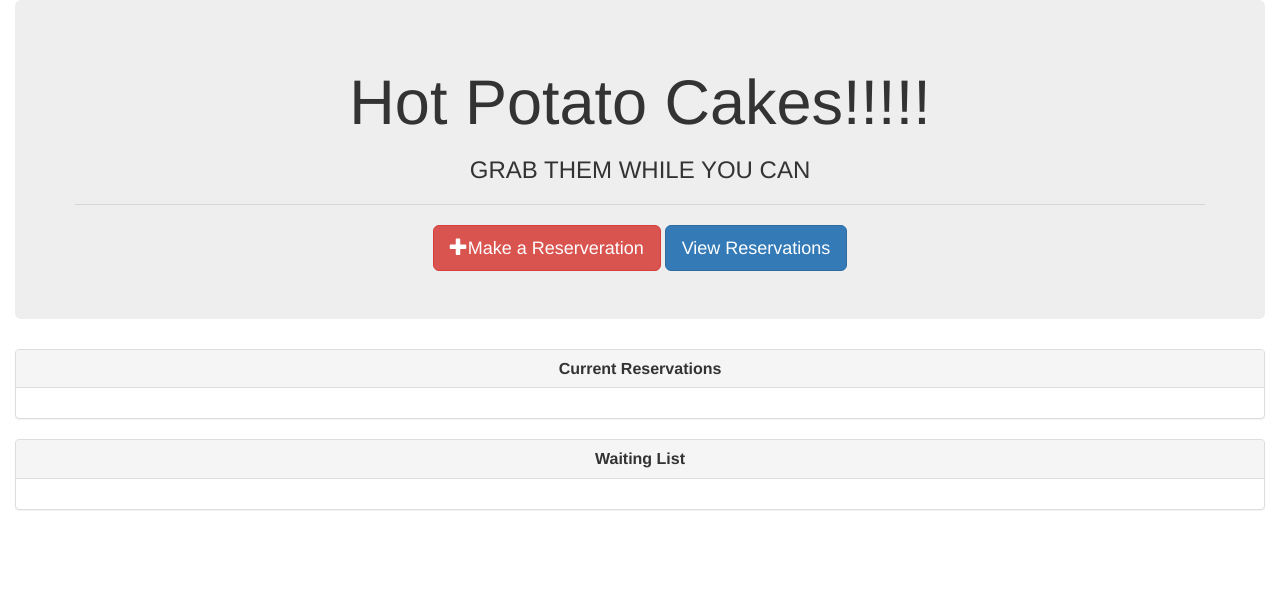
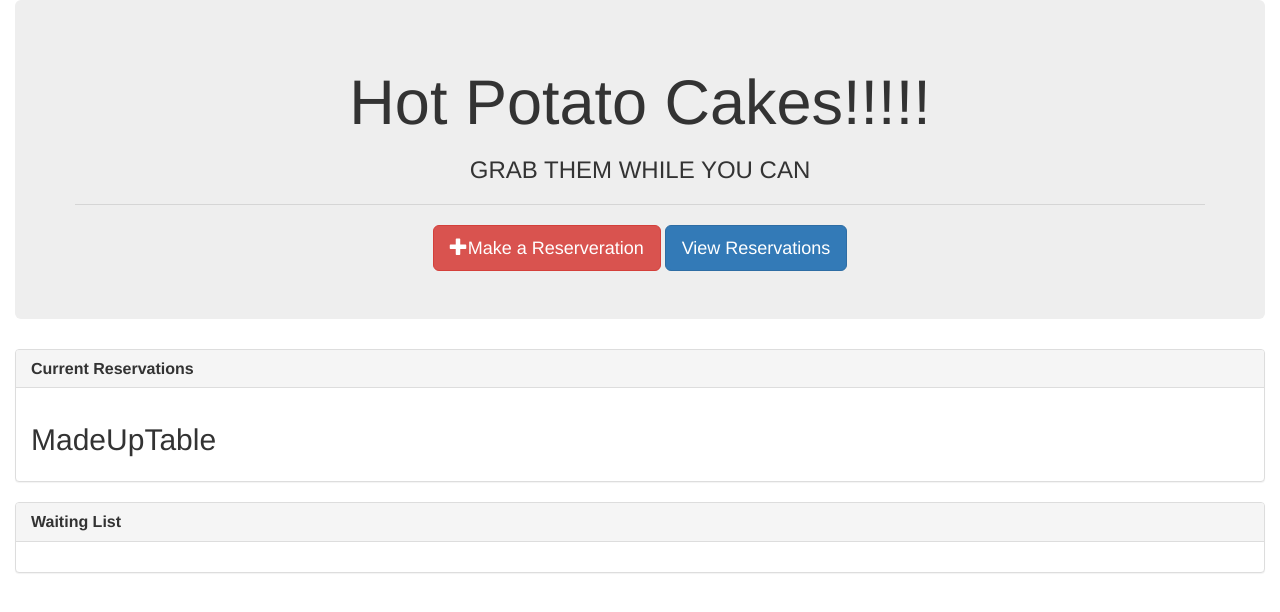
Before and after one commit to xezian/Hot-Potato-Cakes, a website: page view.html in a window 1280 px wide. Drawn offline with nearby package versions, Linux system fonts and the light colour scheme.

Commit message:
fixed view.html

```diff
--- a/view.html
+++ b/view.html
@@ -17,16 +17,18 @@
         <button type="button" class="btn btn-primary btn-lg">View Reservations</button>
       </div>
 
-      <div class="panel panel-default">
+      <div class="panel panel-default text-left">
           <div class="panel-heading">
             <h3 class="panel-title"><strong>Current Reservations</strong></h3>
           </div>
           <div class="panel-body">
-
+            <div class="Table">
+              <h2 id="name">MadeUpTable</h2>
+            </div>
           </div>
 
         </div>
-        <div class="panel panel-default">
+        <div class="panel panel-default text-left">
           <div class="panel-heading">
             <h3 class="panel-title"><strong>Waiting List</strong></h3>
           </div>
```
